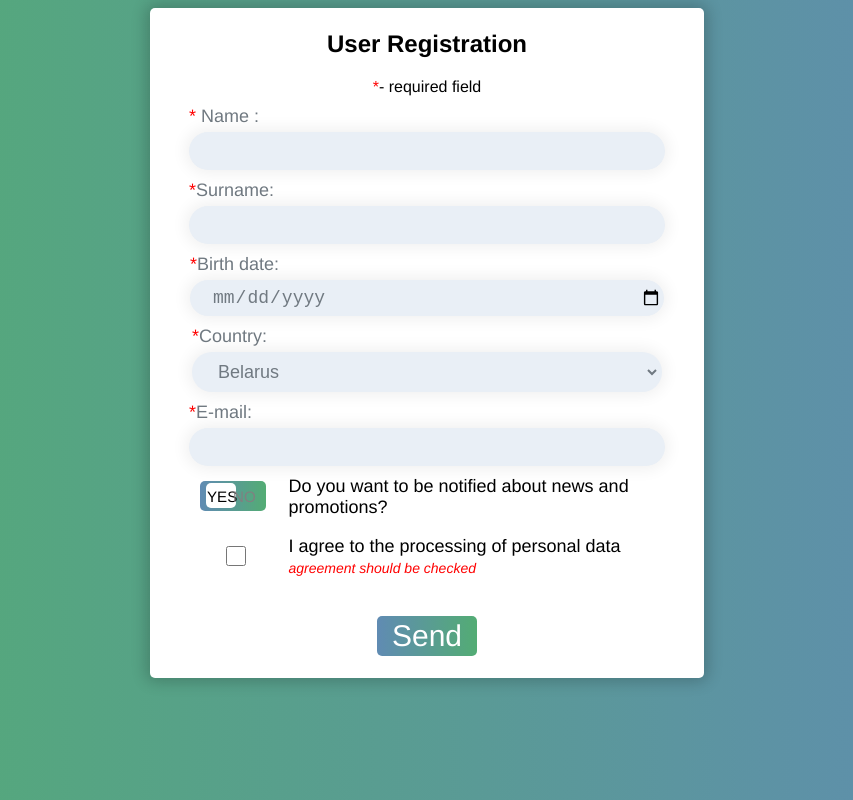
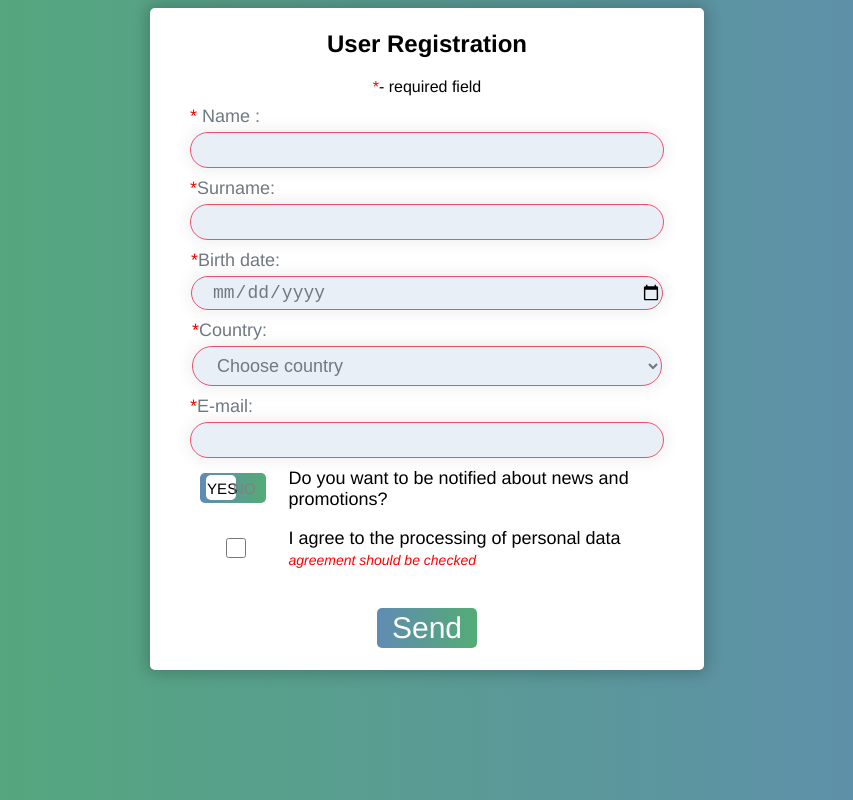
Before and after one commit to YuliyaBrui/react-projects, a React app: page / in a window 1280 px wide. Shown: the whole page, without its empty margins (213-1066 px from the left). Built offline with nearby package versions, Linux system fonts and the light colour scheme.

Commit message:
feat: add validation for select, key for Card, message after submit

```diff
--- a/src/app.tsx
+++ b/src/app.tsx
@@ -1,17 +1,17 @@
-import React, { useState } from 'react';
-import { Card } from './card/Card';
-import { Form, State } from './form/Form';
+import React, { useState } from 'react'
+import { Card } from './card/Card'
+import { Form, State } from './form/Form'
 
 export function App() {
-  const [formValues, setFormValues] = useState<State[]>([]);
+  const [formValues, setFormValues] = useState<State[]>([])
   return (
     <div className="App">
       <Form setFormValues={setFormValues} />
       <main>
         {formValues.map((item: State) => (
-          <Card Item={item} />
+          <Card Item={item} key={formValues.indexOf(item)} />
         ))}
       </main>
     </div>
-  );
+  )
 }
--- a/src/form/Form.tsx
+++ b/src/form/Form.tsx
@@ -1,5 +1,5 @@
-import React, { FormEvent, useEffect, useState } from 'react';
-import '../../assets/styles/form.css';
+import React, { FormEvent, useEffect, useState } from 'react'
+import '../../assets/styles/form.css'
 
 export interface State {
   firstName: string
@@ -20,94 +20,97 @@ interface Errors {
   toggle?: boolean
 }
 interface FormProps {
-  // setFormValues: (arg: (state: State[]) => void) => void
   setFormValues: React.Dispatch<React.SetStateAction<State[]>>
 }
 
 export const Form: React.FC<FormProps> = ({ setFormValues }) => {
-  const [firstName, setFirstName] = useState('');
-  const [surName, setSurName] = useState('');
-  const [birthDate, setBirthDate] = useState('');
-  const [country, setCountry] = useState('Belarus');
-  const [email, setEmail] = useState('');
-  const [agreement, setAgreement] = useState(false);
-  const [toggle, setToggle] = useState(true);
-  const [errors, setErrors] = useState({} as Errors);
-  const [emailError, setEmailError] = useState('');
-  const [nameError, setNameError] = useState('');
-  const [surNameError, setSurNameError] = useState('');
-  const [isSubmitting, setIsSubmitting] = useState(false);
+  const [firstName, setFirstName] = useState('')
+  const [surName, setSurName] = useState('')
+  const [birthDate, setBirthDate] = useState('')
+  const [country, setCountry] = useState('Choose country')
+  const [email, setEmail] = useState('')
+  const [agreement, setAgreement] = useState(false)
+  const [toggle, setToggle] = useState(true)
+  const [errors, setErrors] = useState({} as Errors)
+  const [emailError, setEmailError] = useState('')
+  const [nameError, setNameError] = useState('')
+  const [surNameError, setSurNameError] = useState('')
+
   const validate = () => {
-    setErrors({} as Errors);
+    setErrors({} as Errors)
     if (!agreement) {
-      setErrors((state) => ({ ...state, agreement }));
+      setErrors((state) => ({ ...state, agreement }))
     }
     if (firstName === '') {
-      setErrors((state) => ({ ...state, firstName }));
+      setErrors((state) => ({ ...state, firstName }))
     }
     if (surName === '') {
-      setErrors((state) => ({ ...state, surName }));
+      setErrors((state) => ({ ...state, surName }))
     }
     if (email === '') {
-      setErrors((state) => ({ ...state, email }));
+      setErrors((state) => ({ ...state, email }))
     }
 
     if (birthDate === '') {
-      setErrors((state) => ({ ...state, birthDate }));
+      setErrors((state) => ({ ...state, birthDate }))
     }
-  };
+    if (country === 'Choose country') {
+      setErrors((state) => ({ ...state, country }))
+    }
+  }
   useEffect(() => {
-    validate();
-  }, [agreement, firstName, surName, birthDate, email]);
+    validate()
+  }, [agreement, firstName, surName, birthDate, email, country])
 
   const emailHandler = (event: React.ChangeEvent<HTMLInputElement>) => {
-    setEmail(event.target.value);
-    const re = /^(([^<>()[\]\\.,;:\s@"]+(\.[^<>()[\]\\.,;:\s@"]+)*)|(".+"))@((\[[0-9]{1,3}\.[0-9]{1,3}\.[0-9]{1,3}\.[0-9]{1,3}\])|(([a-zA-Z\-0-9]+\.)+[a-zA-Z]{2,}))$/;
+    setEmail(event.target.value)
+    const re =
+      /^(([^<>()[\]\\.,;:\s@"]+(\.[^<>()[\]\\.,;:\s@"]+)*)|(".+"))@((\[[0-9]{1,3}\.[0-9]{1,3}\.[0-9]{1,3}\.[0-9]{1,3}\])|(([a-zA-Z\-0-9]+\.)+[a-zA-Z]{2,}))$/
     if (!re.test(String(event.target.value).toLowerCase())) {
-      setErrors((state) => ({ ...state, email }));
-      setEmailError('incorrect address');
+      setErrors((state) => ({ ...state, email }))
+      setEmailError('incorrect address')
     } else {
-      setEmailError('');
+      setEmailError('')
     }
-  };
+  }
   const nameHandler = (event: React.ChangeEvent<HTMLInputElement>) => {
-    setFirstName(event.target.value);
-    const re = /^[а-яёa-z][-а-яёa-z']{1,50}$/i;
+    setFirstName(event.target.value)
+    const re = /^[а-яёa-z][-а-яёa-z']{1,50}$/i
     if (!re.test(String(event.target.value).toLowerCase())) {
-      setErrors((state) => ({ ...state, firstName }));
+      setErrors((state) => ({ ...state, firstName }))
 
       setNameError(
-        "Only letters and symbols ' and - . Name should not exceed 50 symbols ",
-      );
+        "Only letters and symbols ' and - . Name should not exceed 50 symbols "
+      )
     } else {
-      setNameError('');
+      setNameError('')
     }
-  };
+  }
   const surNameHandler = (event: React.ChangeEvent<HTMLInputElement>) => {
-    setSurName(event.target.value);
-    const re = /^[а-яёa-z][-а-яёa-z']{1,50}$/i;
+    setSurName(event.target.value)
+    const re = /^[а-яёa-z][-а-яёa-z']{1,50}$/i
     if (!re.test(String(event.target.value).toLowerCase())) {
-      setErrors((state) => ({ ...state, surName }));
+      setErrors((state) => ({ ...state, surName }))
 
       setSurNameError(
-        "Only letters and symbols ' and - . Surname should not exceed 50 symbols ",
-      );
+        "Only letters and symbols ' and - . Surname should not exceed 50 symbols "
+      )
     } else {
-      setSurNameError('');
+      setSurNameError('')
     }
-  };
+  }
   const reset = () => {
-    setAgreement(false);
-    setFirstName('');
-    setSurName('');
-    setBirthDate('');
-    setCountry('Belarus');
-    setEmail('');
-    setToggle(true);
-  };
+    setAgreement(false)
+    setFirstName('')
+    setSurName('')
+    setBirthDate('')
+    setCountry('Choose country')
+    setEmail('')
+    setToggle(true)
+  }
   const handleSubmit = (event: FormEvent) => {
-    event.preventDefault();
-    setIsSubmitting(true);
+    event.preventDefault()
+
     if (Object.keys(errors).length === 0) {
       setFormValues((state) => [
         ...state,
@@ -120,37 +123,33 @@ export const Form: React.FC<FormProps> = ({ setFormValues }) => {
           agreement,
           toggle,
         },
-      ]);
-      reset();
+      ])
+      alert('registration completed successfully')
+      reset()
     }
-  };
+  }
 
   return (
     <form onSubmit={handleSubmit} className="form">
       <h2>User Registration</h2>
       <p className="footnote">
         {' '}
-        <span className="mark">*</span>
-        - required field
+        <span className="mark">*</span>- required field
       </p>
       <label htmlFor="firstName" className="container-input">
         <p className="label-input">
           {' '}
-          <span className="mark">*</span>
-          {' '}
-          Name :
+          <span className="mark">*</span> Name :
         </p>
         <input
           className={
-            isSubmitting && errors?.firstName === ''
-              ? 'value-empty input_text'
-              : 'input_text'
+            errors?.firstName === '' ? 'value-empty input_text' : 'input_text'
           }
           type="text"
           name="firstName"
           value={firstName}
           onChange={(e: React.ChangeEvent<HTMLInputElement>) => {
-            nameHandler(e);
+            nameHandler(e)
           }}
         />
         <p className="error">
@@ -164,15 +163,13 @@ export const Form: React.FC<FormProps> = ({ setFormValues }) => {
         </p>
         <input
           className={
-            isSubmitting && errors?.surName === ''
-              ? 'value-empty input_text'
-              : 'input_text'
+            errors?.surName === '' ? 'value-empty input_text' : 'input_text'
           }
           type="text"
           name="surName"
           value={surName}
           onChange={(e: React.ChangeEvent<HTMLInputElement>) => {
-            surNameHandler(e);
+            surNameHandler(e)
           }}
         />
         <p className="error">
@@ -186,16 +183,14 @@ export const Form: React.FC<FormProps> = ({ setFormValues }) => {
         </p>
         <input
           className={
-            isSubmitting && errors?.birthDate === ''
-              ? 'value-empty input_text'
-              : 'input_text'
+            errors?.birthDate === '' ? 'value-empty input_text' : 'input_text'
           }
           type="date"
           name="birthDate"
           value={birthDate}
           onChange={(e: React.ChangeEvent<HTMLInputElement>) => {
-            const newValue = e.target.value;
-            setBirthDate(newValue);
+            const newValue = e.target.value
+            setBirthDate(newValue)
           }}
         />
       </label>
@@ -205,14 +200,21 @@ export const Form: React.FC<FormProps> = ({ setFormValues }) => {
           Country:
         </p>
         <select
-          className="select"
+          className={
+            errors?.country === 'Choose country'
+              ? 'value-empty select'
+              : 'select'
+          }
           name="country"
           value={country}
           onChange={(e: React.ChangeEvent<HTMLSelectElement>) => {
-            const newValue = e.target.value;
-            setCountry(newValue);
+            const newValue = e.target.value
+            setCountry(newValue)
           }}
         >
+          <option disabled defaultValue=" Choose country">
+            Choose country
+          </option>
           <option>Belarus</option>
           <option>Kazakhstan</option>
           <option>Lithuania</option>
@@ -228,15 +230,13 @@ export const Form: React.FC<FormProps> = ({ setFormValues }) => {
         </p>
         <input
           className={
-            isSubmitting && errors?.email === ''
-              ? 'value-empty input_text'
-              : 'input_text'
+            errors?.email === '' ? 'value-empty input_text' : 'input_text'
           }
           type="text"
           name="email"
           value={email}
           onChange={(e: React.ChangeEvent<HTMLInputElement>) => {
-            emailHandler(e);
+            emailHandler(e)
           }}
         />
         <p className="error">
@@ -271,8 +271,7 @@ export const Form: React.FC<FormProps> = ({ setFormValues }) => {
         <p className="text-agreement">
           {' '}
           I agree to the processing of personal data
-          <br />
-          {' '}
+          <br />{' '}
           {errors?.agreement !== undefined && (
             <span className="error">agreement should be checked</span>
           )}
@@ -282,5 +281,5 @@ export const Form: React.FC<FormProps> = ({ setFormValues }) => {
         <input type="submit" value="Send" className="input_submit" />
       </div>
     </form>
-  );
-};
+  )
+}
--- a/src/index.tsx
+++ b/src/index.tsx
@@ -1,4 +1,4 @@
 import ReactDOM from 'react-dom'
-import { App } from './app'
+import { App } from './App'
 
 ReactDOM.render(<App />, document.getElementById('root'))
```
Also changed, not shown: src/card/Card.tsx (+9 -18 lines).
